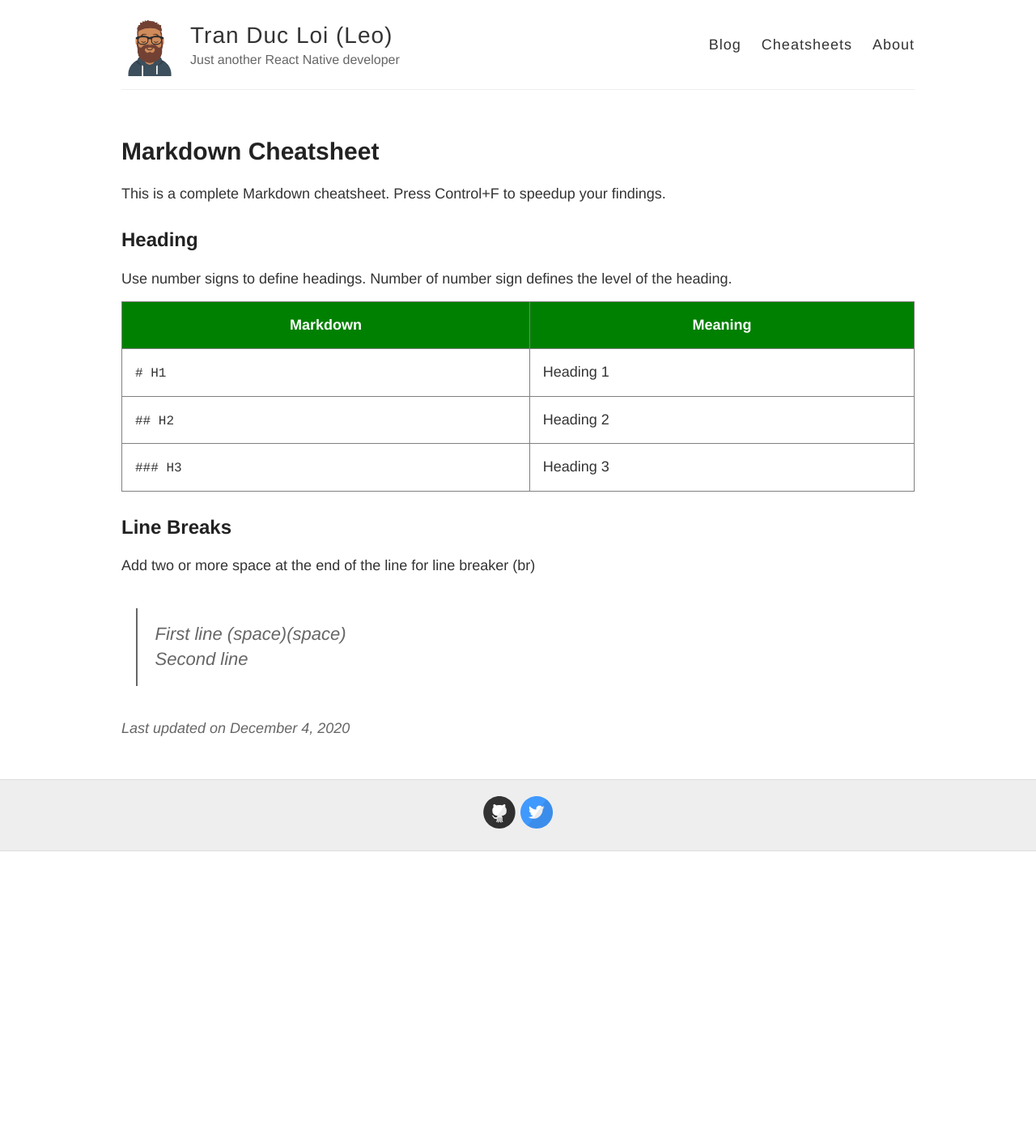
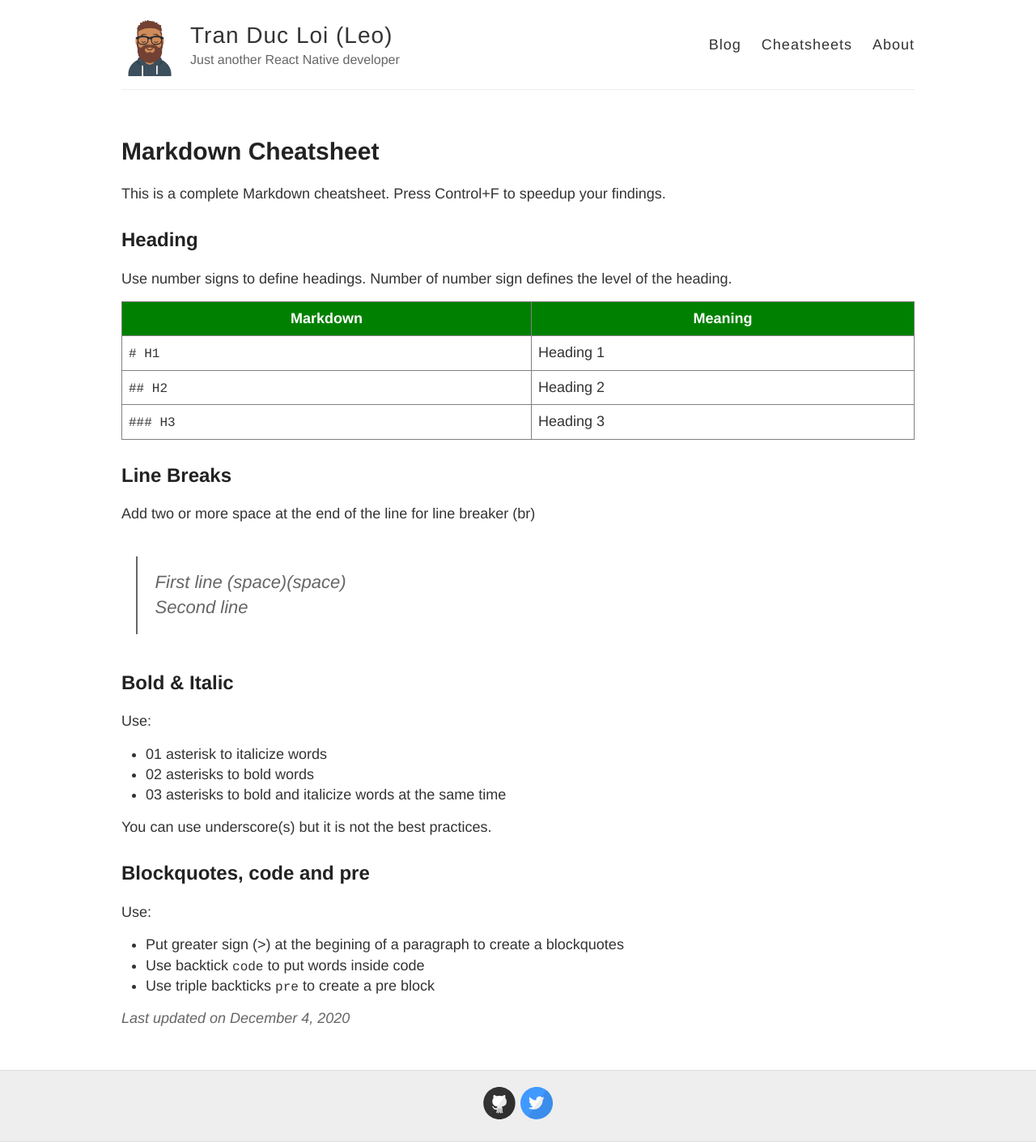
Before and after one commit to loitd/loitd.github.io, a Jekyll site: the page built from _cheatsheets/2020-12-04-Markdown-Cheatsheet.md, in a window 1280 px wide. Shown: the whole page at 81% size. Built offline with Jekyll 4.4.1, drawn with Linux system fonts in a browser that asks for light colours; before the commit the page ends 1051 px from its top, so only the background shows below that.

Commit message:
updated-by-loitd

````diff
--- a/_cheatsheets/2020-12-04-Markdown-Cheatsheet.md
+++ b/_cheatsheets/2020-12-04-Markdown-Cheatsheet.md
@@ -19,3 +19,17 @@ Add two or more space at the end of the line for line breaker (br)
 
 > First line (space)(space)
 > Second line
+
+## Bold & Italic
+Use:
+- 01 asterisk to italicize words
+- 02 asterisks to bold words
+- 03 asterisks to bold and italicize words at the same time
+
+You can use underscore(s) but it is not the best practices.
+
+## Blockquotes, code and pre
+Use:
+- Put greater sign (>) at the begining of a paragraph to create a blockquotes
+- Use backtick {% raw %}`code`{% endraw %} to put words inside code
+- Use triple backticks {% raw %}```pre```{% endraw %} to create a pre block
--- a/style.scss
+++ b/style.scss
@@ -296,7 +296,7 @@ table {
 
 td, th {
   border: 1px solid gray;
-  padding: 1rem;
+  padding: 0.5rem;
 }
 
 th {
````
